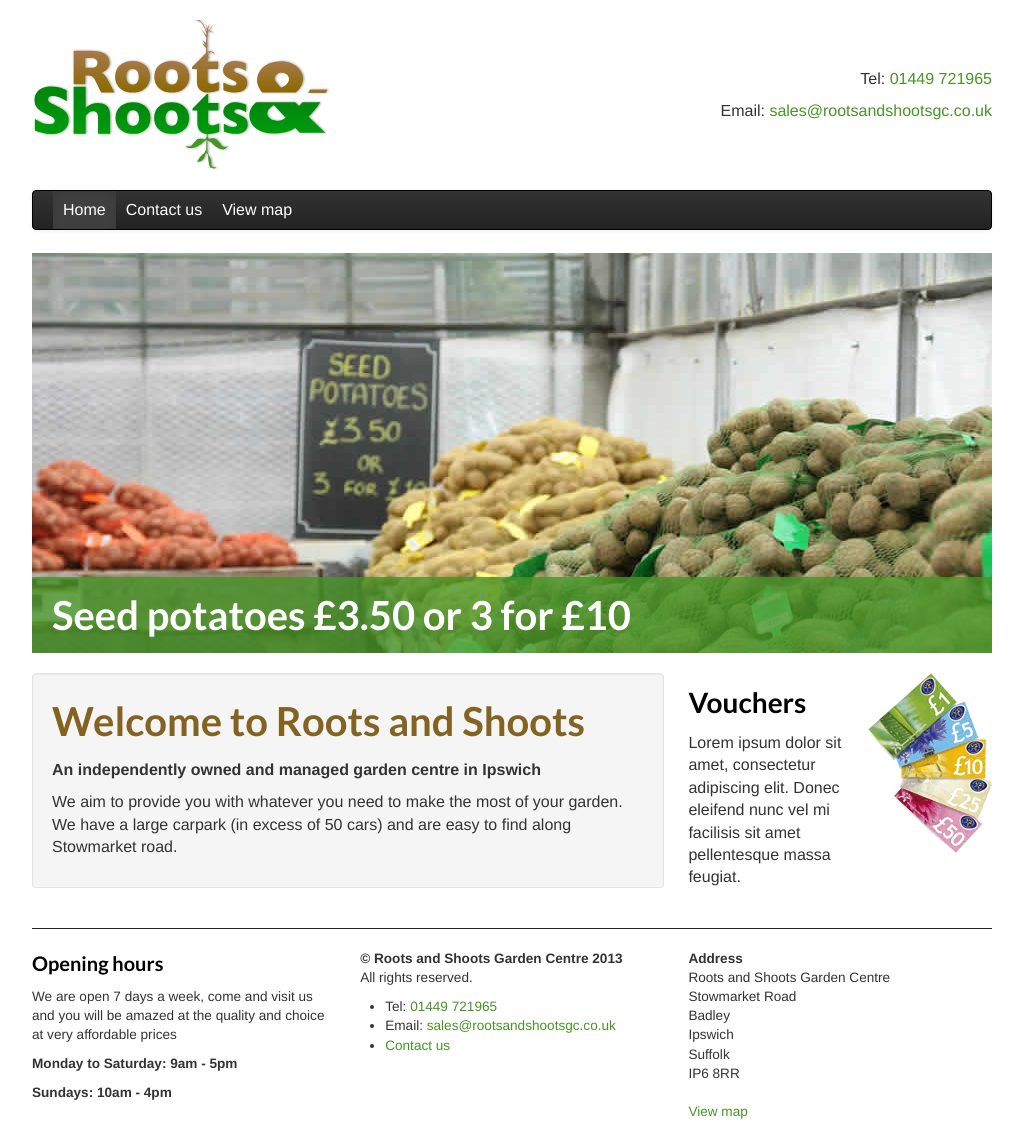
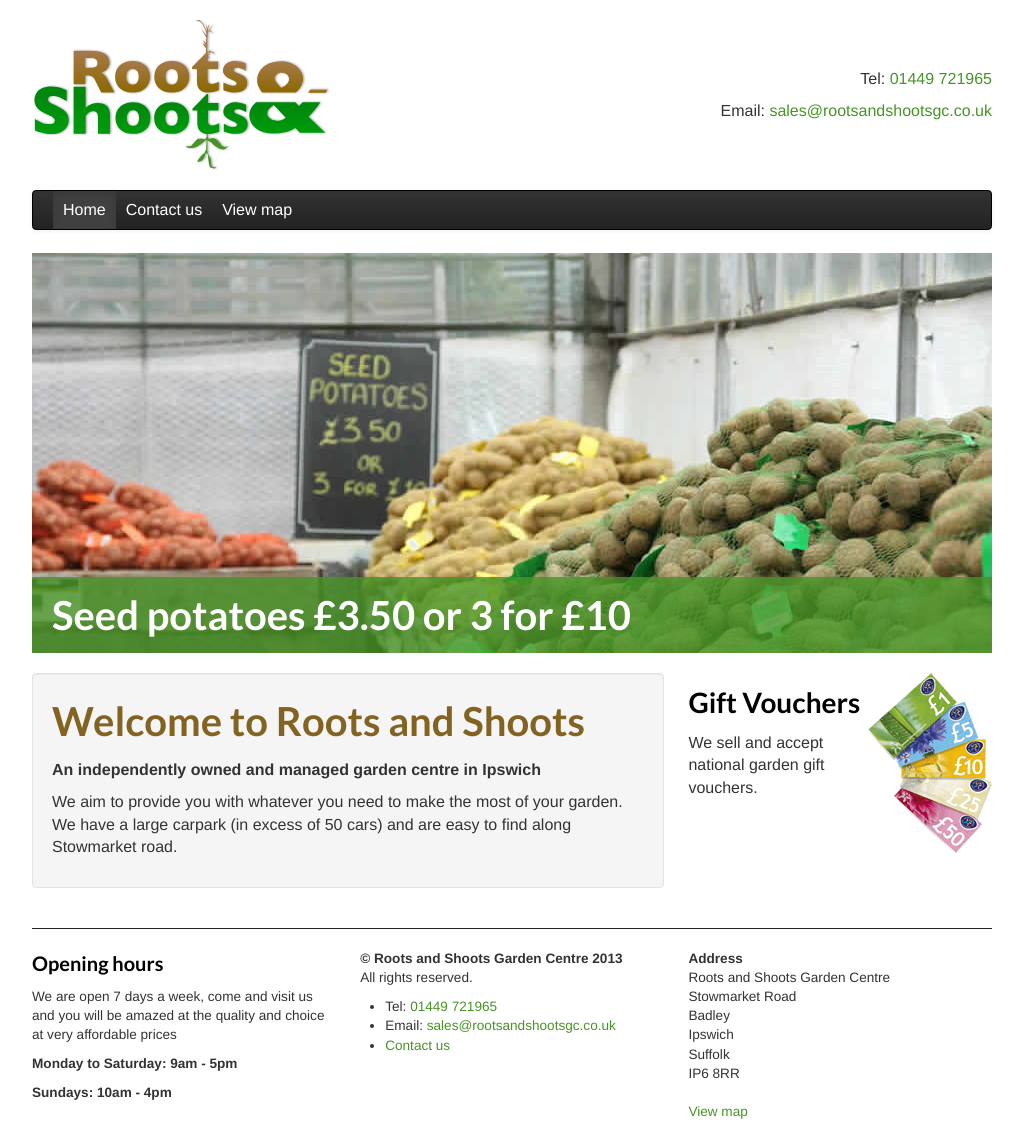
Before and after one commit to RootsShoots/site, a Jekyll site: the page built from index.md, in a window 1280 px wide. Shown: the whole page, without its empty margins (128-1151 px from the left). Built offline with Jekyll 4.4.1, drawn with Linux system fonts in a browser that asks for light colours; nearby versions of some CDN libraries.

Commit message:
Update vouchers.md

```diff
--- a/_includes/content/vouchers.md
+++ b/_includes/content/vouchers.md
@@ -1,5 +1,5 @@
 <img src="img/vouchers.png" alt="Vouchers" class="pull-right" />
 
-### Vouchers
+### Gift Vouchers
 
-Lorem ipsum dolor sit amet, consectetur adipiscing elit. Donec eleifend nunc vel mi facilisis sit amet pellentesque massa feugiat.
+We sell and accept national garden gift vouchers.
```
